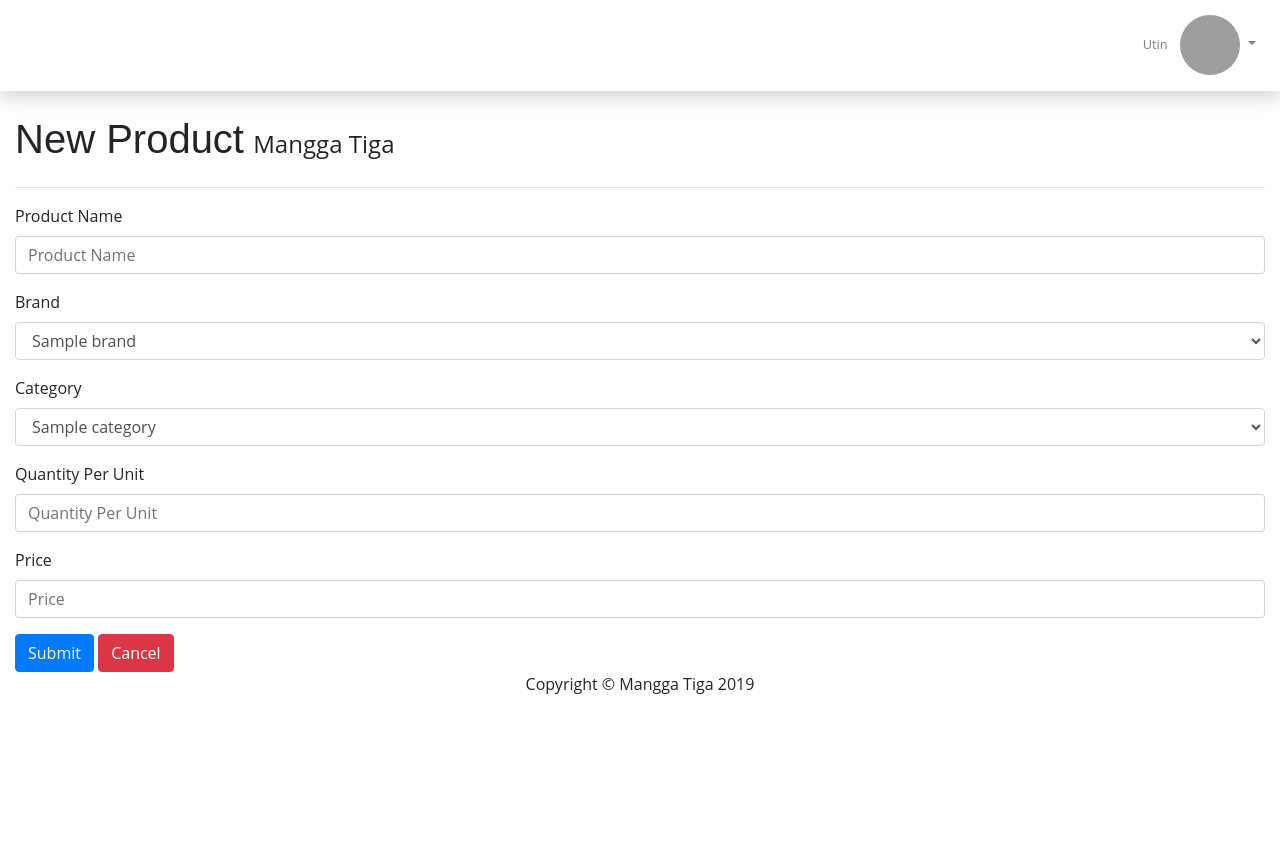
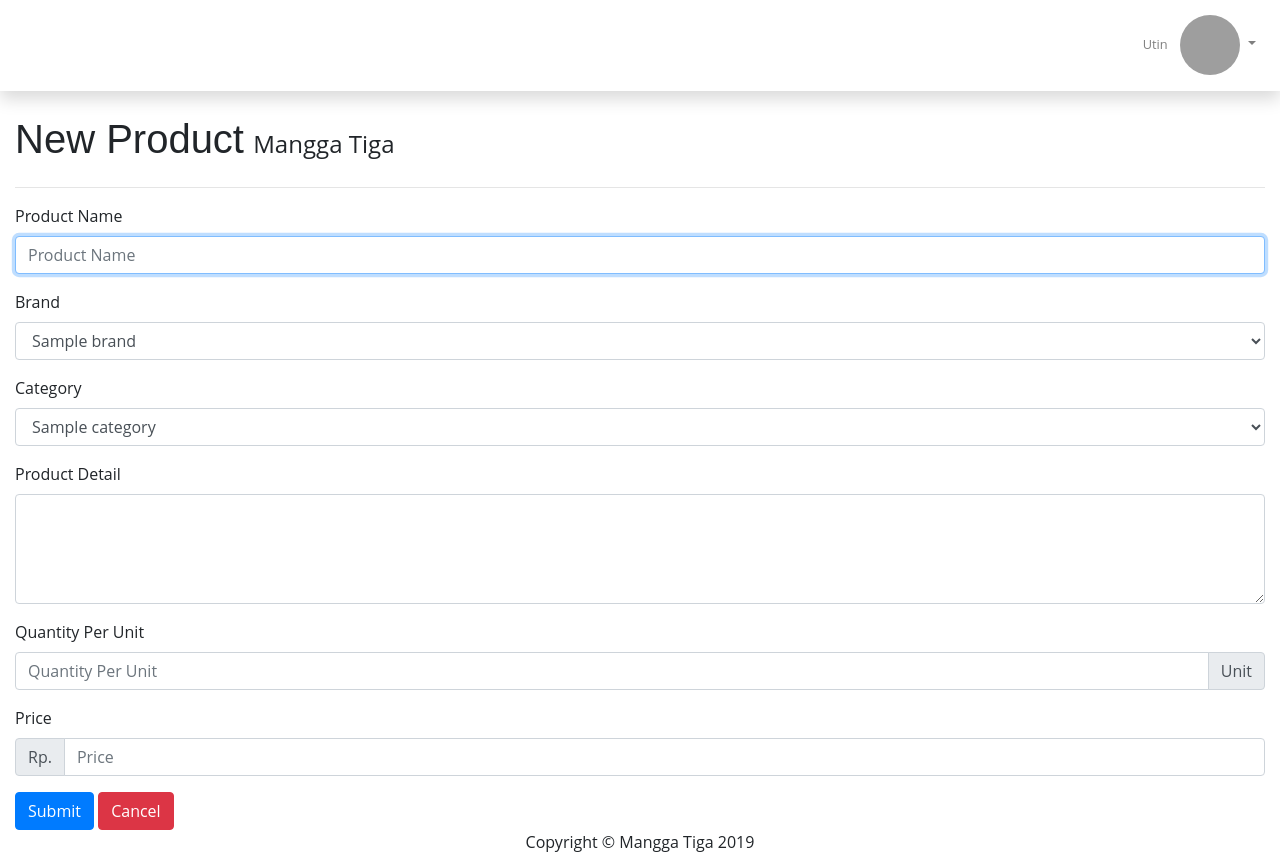
Before and after one commit to hawkjstn98/ManggaTiga, a CodeIgniter app: page /database/Cms/NewProduct in a window 1280 px wide. Shown: the part 414-1268 px from the top of the page. Before the commit the page ends 1108 px from the top, so only its background shows below. Run offline with CodeIgniter, Linux system fonts and the light colour scheme; tables that the repository leaves empty hold one stand-in row (values such as "Sample post"); data that the repository does not hold is empty; some libraries are stand-ins or nearby versions; grey boxes are pictures that could not be loaded.

Commit message:
Final newproduct & newbrand php

```diff
--- a/application/config/routes.php
+++ b/application/config/routes.php
@@ -65,5 +65,5 @@ $route['cms/Admin/banner'] = 'Cms/BannerConfig';
 $route['cms/Admin/newProduct'] = 'Cms/NewProduct';
 $route['cms/Admin/newBrand'] = 'Cms/NewBrand';
 $route['cms/Admin/listProduct'] = 'Cms/ListProduct';
-$route['cms/Admin/NewProduct/insert_action'] = 'Cms/InsertProduct';
-$route['cms/Admin/NewBrand/insert_action'] = 'Cms/InsertBrand';
+$route['cms/Admin/newProduct/insert_action'] = 'Cms/InsertProduct';
+$route['cms/Admin/newBrand/insert_action'] = 'Cms/InsertBrand';
--- a/application/controllers/Cms.php
+++ b/application/controllers/Cms.php
@@ -31,7 +31,7 @@ class Cms extends CI_Controller{
         $this->custom['newproduct'] = true;
         $this->data['brand'] = $this->Product_model->getBrands();
         $this->data['category'] = $this->Product_model->getCategories();
-        $this->data['blankbegone'] = $this->load->view('include/blankoptionremover.php', NULL, TRUE);
+        $this->data['blankbegone'] = $this->load->view('include/blankoptionremover.php', $this->custom, TRUE);
         $this->load->view('pages/newproduct.php', $this->data);
     }
 
@@ -39,10 +39,20 @@ class Cms extends CI_Controller{
         $name = $this->input->post('ProductName');
         $brand = $this->input->post('Brand');
         $category = $this->input->post('Category');
+        $detail = $this->input->post('Detail');
         $qty = $this->input->post('QuantityPerUnit');
         $price = $this->input->post('Price');
-
-        echo json_encode(array("success"=>true, "data"=>$name));
+        $data = array(
+            'barangNama' => $name,
+            'details' => $detail,
+            'categoryId' => $category,
+            'brandId' => $brand,
+            'hargaJual' => $price,
+            'stock' => $qty,
+            'promoId' => 1
+        );
+        $model = $this->Product_model->newProduct($data);
+        echo json_encode(array("success"=>true, "data"=>$model));
     }
 
     public function NewBrand(){
@@ -52,19 +62,12 @@ class Cms extends CI_Controller{
     }
 
     public function InsertBrand(){
-
+        $name = $this->input->post('BrandName');
+        $model = $this->Product_model->newBrand($name);
+        echo json_encode(array("success"=>true, "data"=>$model));
     }
 
     public function ListProduct(){
-        // $dat = json_decode($this->Product_model->getProducts());
-        // $this->data['product'] = array(
-        //     'barangNama' => $dat->barangNama,
-        //     'brandNama' => $dat->brandNama,
-        //     'categoryNama' => $dat->categoryNama,
-        //     'persen' => $dat->persen,
-        //     'hargaJual' => $dat->hargaJual,
-        //     'stock' => $dat->stock
-        // );
         $this->data['product'] = $this->Product_model->getProducts();
         $this->load->view('pages/listproduct.php', $this->data);
     }
@@ -96,7 +99,7 @@ class Cms extends CI_Controller{
         }
         else{
             $rs = false;
-            $rd = "Ooops somehing went wrong with data";
+            $rd = "Ooops somehing went wrong with the data";
         }
         echo json_encode(array("success"=>$rs, "data"=>$rd));
     }
--- a/application/models/Product_model.php
+++ b/application/models/Product_model.php
@@ -37,6 +37,7 @@ class Product_model extends CI_Model{
             'promoId' => $param['promoId']
         );
         $query = $this->db->insert('barang', $data);
+        return $query;
     }
 
     public function newBrand($param){
@@ -45,6 +46,7 @@ class Product_model extends CI_Model{
             'brandNama' => $param
         );
         $query = $this->db->insert('brand', $data);
+        return $query;
     }
 }
 
--- a/application/views/include/blankoptionremover.php
+++ b/application/views/include/blankoptionremover.php
@@ -1,9 +1,11 @@
 <?php
 
 if($newproduct){
+    echo "<script>var base='".base_url()."'</script>";
     echo "<script src='".base_url('assets/js/blank_option_remover.js')."'></script>";
 }
 else{
+    echo "<script>var base='".base_url()."'</script>";
     echo "<script src='".base_url('assets/js/newbrandCustom.js')."'></script>";
 }
 
--- a/application/views/include/customJS.php
+++ b/application/views/include/customJS.php
@@ -1,7 +1,8 @@
 <?php
-
 
 if($bannerJs) {
     echo "<script>var json = JSON.stringify(".$carouseldata.");\nvar base = '".base_url()."';</script>\n";
    echo "<script src='". base_url('assets/js/bannerConfCustomJS.js') ."'></script>\n";
 }
+
+?>
--- a/application/views/pages/newbrand.php
+++ b/application/views/pages/newbrand.php
@@ -91,6 +91,7 @@
   </div>
 
   <?php echo $js ?>
+  <?php echo $blankbegone ?>
 </body>
 
 </html>
--- a/application/views/pages/newproduct.php
+++ b/application/views/pages/newproduct.php
@@ -66,12 +66,26 @@
                 </select>
             </div>
             <div class="form-group">
+                <label for="Detail">Product Detail</label>
+                <textarea id="Detail" name="Detail" class="form-control" rows="4" cols="50"></textarea>
+            </div>
+            <div class="form-group">
                 <label for="QuantityPerUnit">Quantity Per Unit</label>
-                <input type="number" class="form-control" name="QuantityPerUnit" id="QuantityPerUnit" placeholder="Quantity Per Unit">
+                <div class="input-group mb-3">
+                  <input type="number" class="form-control" name="QuantityPerUnit" id="QuantityPerUnit" placeholder="Quantity Per Unit">
+                  <div class="input-group-append">
+                    <span class="input-group-text">Unit</span>
+                  </div>
+                </div>
             </div>
             <div class="form-group">
                 <label for="Price">Price</label>
-                <input type="number" class="form-control" name="Price" id="Price" placeholder="Price">
+                <div class="input-group mb-3">
+                  <div class="input-group-prepend">
+                    <span class="input-group-text" id="basic-addon2">Rp.</span>
+                  </div>
+                  <input type="number" class="form-control" name="Price" id="Price" placeholder="Price">
+                </div>
             </div>
             <button class="btn btn-primary" type="submit" id="submitForm" value="Submit">Submit</button>
             <a class="btn btn-danger" href="<?php echo base_url('/') ?>">Cancel</a>
--- a/assets/js/blank_option_remover.js
+++ b/assets/js/blank_option_remover.js
@@ -31,10 +31,9 @@ $(document).ready(function(){
 
         if(!kosong){
             let conf = confirm("Are you sure of the detail in the form ?");
-            alert(base+"Cms/InsertProduct");
             if(conf){
                 $.ajax({
-                    url: base+"Cms/InsertProduct",
+                    url: base+"cms/Admin/newProduct/insert_action",
                     type: "POST",
                     data: new FormData(this),
                     cache: false,
--- a/assets/js/newbrandCustom.js
+++ b/assets/js/newbrandCustom.js
@@ -7,7 +7,40 @@ $('document').ready(function() {
             alert($('#BrandName').attr('name') + " still empty!");
         }
         else{
-            //ajax
+            let conf = confirm("Are you sure of the detail in the form ?");
+            if(conf){
+                $.ajax({
+                    url: base+"cms/Admin/newBrand/insert_action",
+                    type: "POST",
+                    data: new FormData(this),
+                    cache: false,
+                    contentType: false,
+                    processData: false,
+                    dataType: 'json',
+                    success: function(res){
+                        if(res.success){
+                            alert('Ajax Success');
+                            location.reload();
+                        }
+                        else{
+                            alert(res.data);
+                        }
+                    },
+                    error: function(res){
+                        var msg = '';
+                        if (res.status === 0) {
+                            msg = 'Not connect.\n Verify Network.';
+                        } else if (res.status == 404) {
+                            msg = 'Requested page not found. [404]';
+                        } else if (res.status == 500) {
+                            msg = 'Internal Server Error [500].';}
+                        else {
+                            msg = 'Uncaught Error.\n' + res.responseText;
+                        }
+                        alert(msg);
+                    }
+                });
+            }
         }
     });
 });
```
